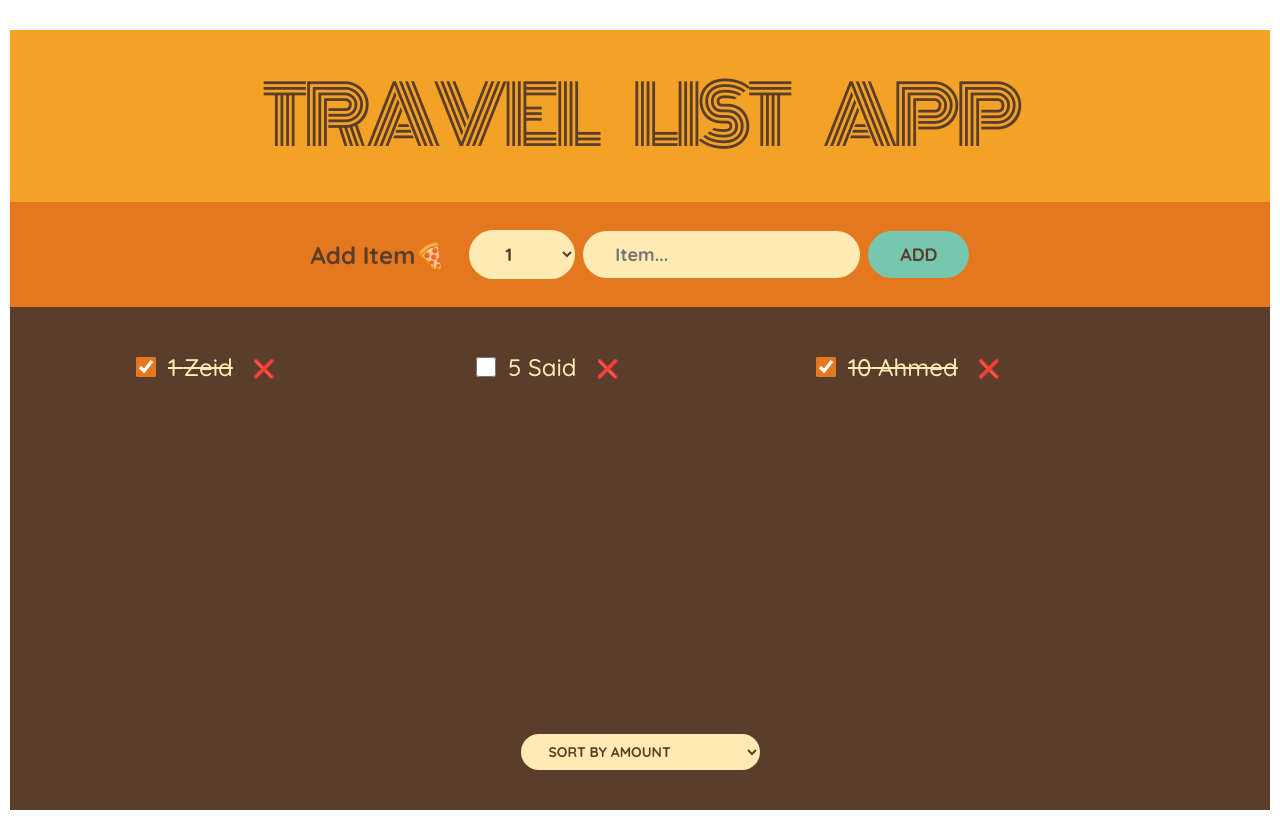
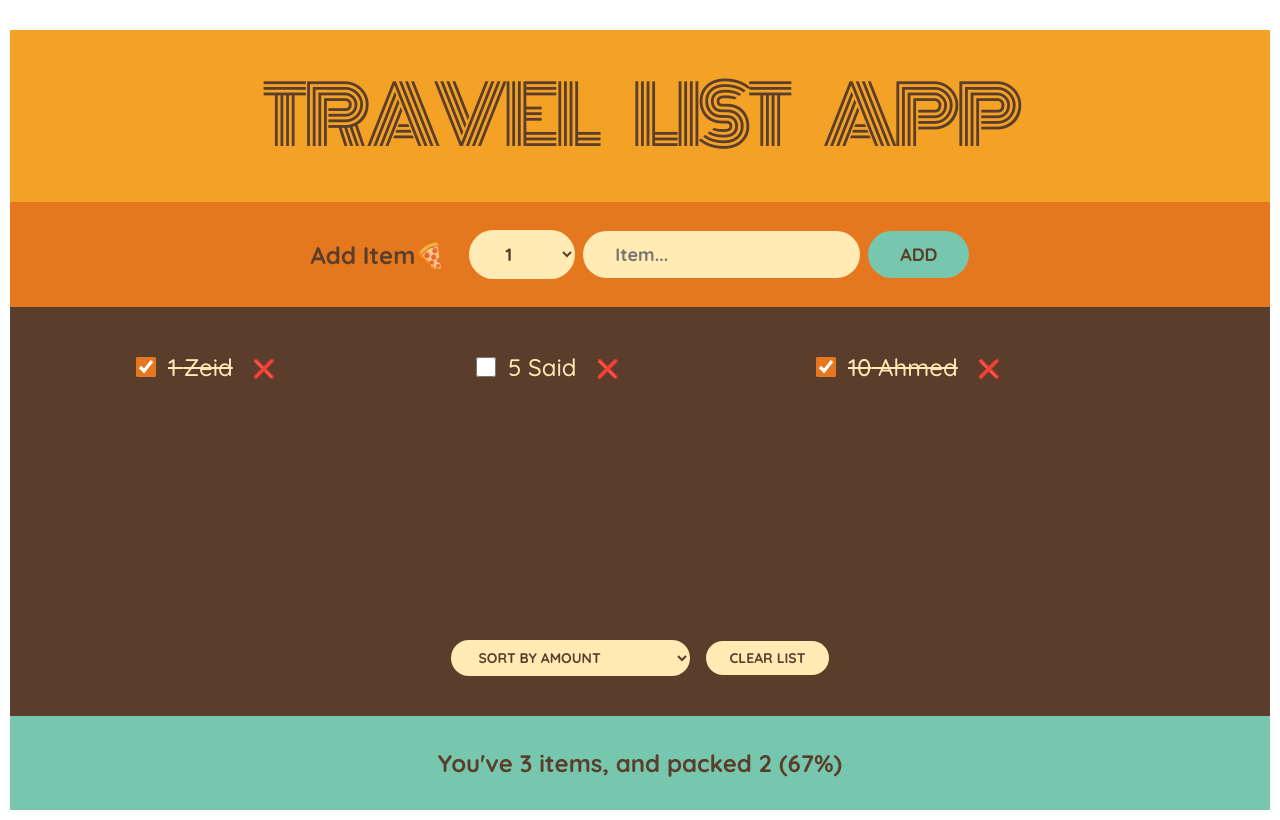
Before and after one commit to ahmad-kashkoush/Travel-List, a React (Create React App) app: page / in a window 1280 px wide. Built offline with nearby package versions, Linux system fonts and the light colour scheme.

Commit message:
final Update

```diff
--- a/src/App.js
+++ b/src/App.js
@@ -9,26 +9,27 @@ function App() {
     { amount: 5, name: "Said", id: 2, packed: false },
     { amount: 1, name: "Zeid", id: 3, packed: true }
   ]);
-  const addItem = (item) => {
+  function addItem(item) {
     item.id = items.length + 1;
     setItems((curItems) => [...curItems, item]);
   }
-  const deleteItem = (item) => {
-    setItems(curItems => {
-      return [...curItems].filter(it => it !== item);
-    })
+  function deleteItem(item) {
+    setItems(curItems => curItems.filter(it => it !== item))
   }
-  const onUpdate = (item) => {
-    setItems(curItems => {
-      let correspondingItem = curItems.find(it => it.id === item.id);
-      let index = curItems.indexOf(correspondingItem);
-      curItems[index] = { ...item };
-      return curItems;
-    })
+  // const onUpdate = (item) => {
+  //   setItems(curItems => {
+  //     let correspondingItem = curItems.find(it => it.id === item.id);
+  //     let index = curItems.indexOf(correspondingItem);
+  //     curItems[index] = { ...item };
+  //     return curItems;
+  //   })
+  // }
+  function handleToggledItem(itemId) {
+    setItems(curItems => curItems.map(it => itemId === it.id ? { ...it, packed: !it.packed } : it));
+
   }
-  const onChangeList = newItems => {
-    setItems(() => newItems);
-    console.log(newItems);
+  function clearList() {
+    setItems([]);
   }
 
 
@@ -39,11 +40,46 @@ function App() {
       <List
         items={items}
         onDelete={deleteItem}
-        onUpdate={onUpdate}
+        onUpdate={handleToggledItem}
+        clearList={clearList}
       />
+      <Stats items={items} />
+
     </div>);
 
 }
+function Stats({ items }) {
+  if (!items.length) {
+    return (
+      <div className='stats'>
+        Add some items to packing list 🏖️
+      </div>);
+  }
+
+  const numOfItems = items.length;
+  const numOfPacked = items.filter(e => e.packed).length;
+  const packedPercent =
+    Math.round(numOfPacked / numOfItems * 100);
+  if (numOfPacked === numOfItems) {
+    return (
+      <div className='stats'>
+        All Items is packed  you're ready to go 🚀
+      </div>
+    );
+
+  }
+
+  return (<div className='stats' >
+    You've  {numOfItems} items, and packed {numOfPacked} ({packedPercent}%)
+
+  </div >)
+}
+
+
+
+
+
+
 function Logo() {
   return <h1>Travel List App</h1>
 }
--- a/src/Components/List.js
+++ b/src/Components/List.js
@@ -1,6 +1,6 @@
 import { v4 as uuidv4 } from 'uuid';
 import { useState } from 'react';
-export function List({ items, onDelete, onUpdate, onChangeList }) {
+export function List({ items, onDelete, onUpdate, clearList }) {
     const [sortBy, setSortBy] = useState("amount");
     let sortItems;
     if (sortBy === "amount") sortItems = items.slice().sort((a, b) => a.amount - b.amount);
@@ -29,13 +29,14 @@ export function List({ items, onDelete, onUpdate, onChangeList }) {
                     <option value="name">Sort by name</option>
 
                 </select>
+                <button onClick={clearList}>Clear List</button>
             </div>
         </div>)
 }
 function ListItem({ task, onDelete, onUpdate }) {
     const [isChecked, setIsChecked] = useState(task.packed);
     const handleChecked = e => {
-        onUpdate({ ...task, packed: !isChecked })
+        onUpdate(task.id)
         setIsChecked((i) => !i);
     }
     return <li>
```
